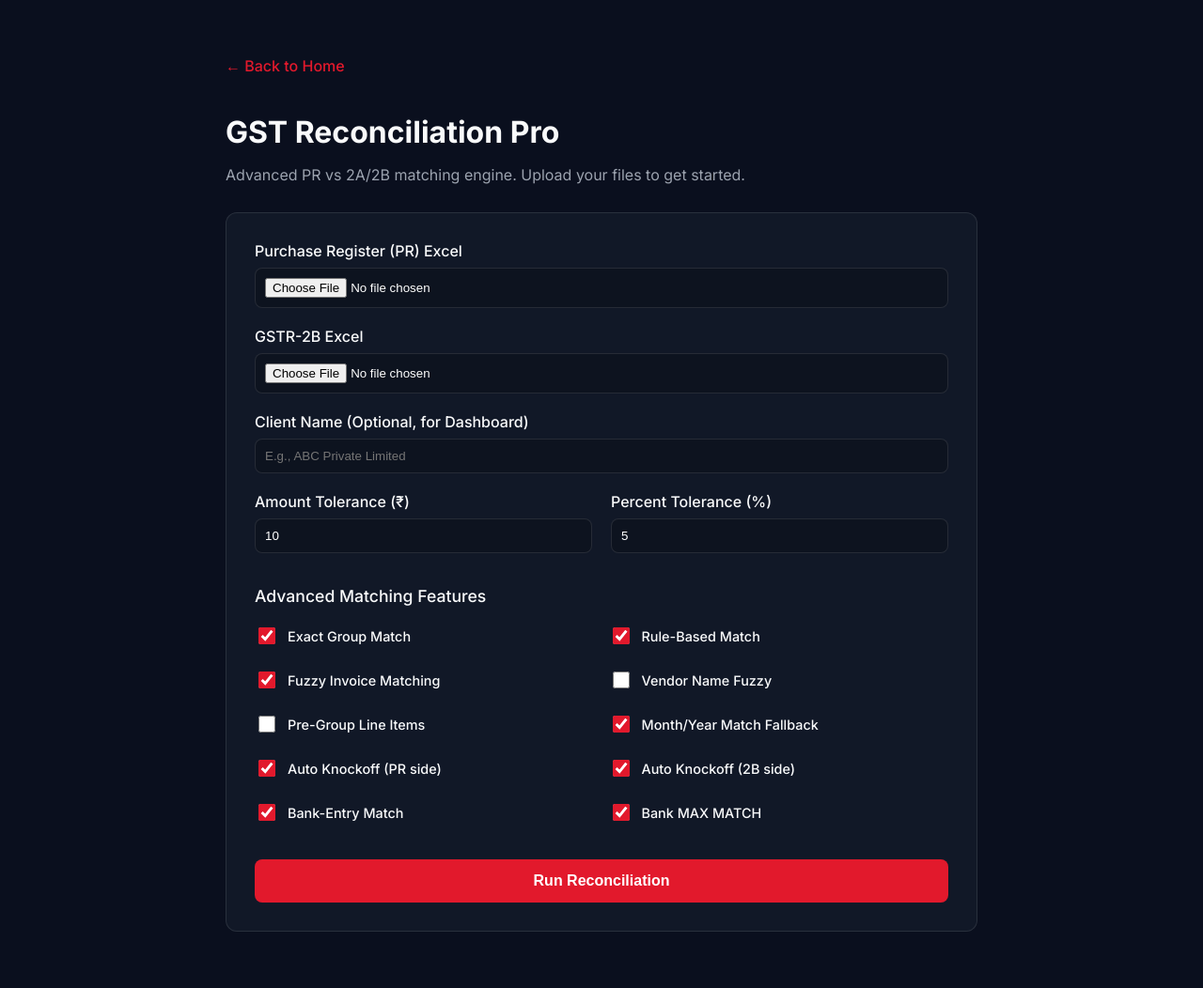
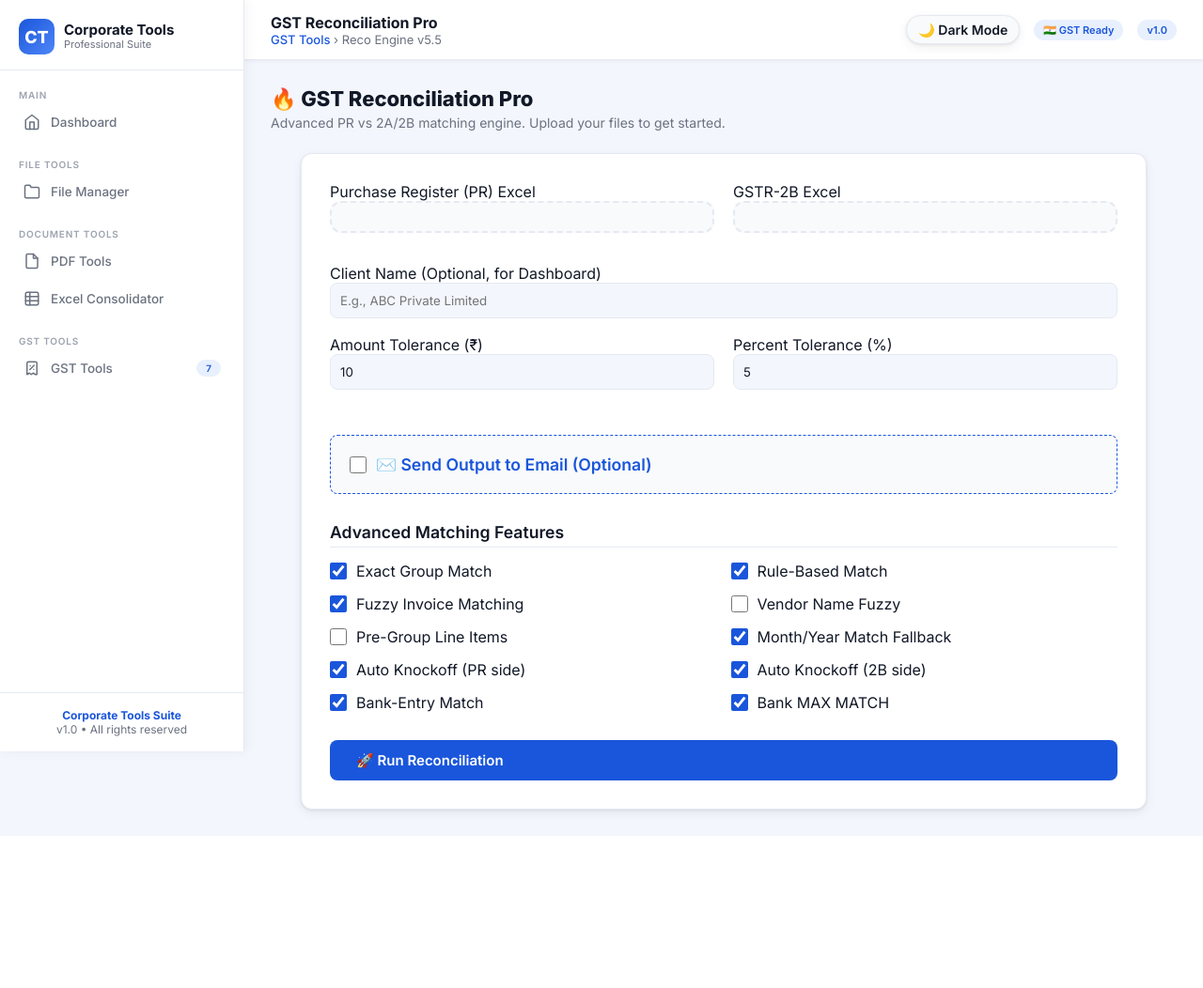
Before and after one commit to GOURAVpruthi/mybbt-tools, a Flask app: page /reco in a window 1280 px wide. Shown: the whole page at 94% size. After the commit the page ends 874 px from the top, so only its background shows below. Run offline with Flask 3, Linux system fonts and the light colour scheme; some libraries are stand-ins or nearby versions.

Commit message:
Added background polling, light theme, and email options"

```diff
--- a/app.py
+++ b/app.py
@@ -11,8 +11,11 @@
 import base64
 import zipfile
 import shutil
+import threading
+import traceback
+import sys
 from datetime import datetime
-from flask import Flask, render_template, request, jsonify, send_file, redirect, url_for, flash, session
+from flask import Flask, render_template, request, jsonify, send_file, redirect, url_for, flash, session, send_from_directory, abort
 from werkzeug.utils import secure_filename
 from flask_cors import CORS
 
@@ -45,6 +48,20 @@
 # Ensure folders exist
 os.makedirs(UPLOAD_FOLDER, exist_ok=True)
 os.makedirs(OUTPUT_FOLDER, exist_ok=True)
+
+# Global dictionary to track background tasks
+TASKS = {}
+
+def process_reco(task_id, pr_path, b2_path, out_path, client_name, cfg, email_cfg):
+    try:
+        from tools.reco_engine import GSTRecoEngine
+        engine = GSTRecoEngine(cfg)
+        engine.run(pr_path, b2_path, out_path, client_name=client_name, email_cfg=email_cfg)
+        TASKS[task_id] = {"status": "done", "out_path": out_path}
+    except Exception as e:
+        import traceback
+        traceback.print_exc()
+        TASKS[task_id] = {"status": "error", "message": str(e)}
 
 # Initialize tool handlers
 file_mgr = FileManager(UPLOAD_FOLDER, OUTPUT_FOLDER)
@@ -140,7 +157,6 @@
     b2_file.save(b2_path)
 
     try:
-        from tools.reco_engine import GSTRecoEngine
         cfg = {
             "amount_tolerance": float(request.form.get("amount_tolerance", 10)),
             "pct_tolerance": float(request.form.get("pct_tolerance", 5)),
@@ -158,14 +174,42 @@
                 "2b_knockout": request.form.get("2b_knockout", "false") == "true"
             }
         }
-        engine = GSTRecoEngine(cfg)
-        engine.run(pr_path, b2_path, out_path, client_name=request.form.get("client_name", ""))
 
-        return send_file(out_path, as_attachment=True, download_name='GST_Reco_Output.xlsx')
+        email_cfg = None
+        if request.form.get("email_enabled", "false") == "true":
+            email_cfg = {
+                "to": request.form.get("email_to", ""),
+                "host": request.form.get("smtp_host", "smtp.gmail.com"),
+                "port": int(request.form.get("smtp_port", 587)),
+                "user": request.form.get("smtp_user", ""),
+                "pass": request.form.get("smtp_pass", "")
+            }
+
+        client_name = request.form.get("client_name", "")
+        task_id = str(uuid.uuid4())
+
+        TASKS[task_id] = {"status": "processing"}
+
+        thread = threading.Thread(target=process_reco, args=(task_id, pr_path, b2_path, out_path, client_name, cfg, email_cfg))
+        thread.start()
+
+        return jsonify({'success': True, 'task_id': task_id})
     except Exception as e:
-        import traceback
         traceback.print_exc()
         return jsonify({'success': False, 'error': str(e)}), 500
+
+@app.route('/api/reco/status/<task_id>', methods=['GET'])
+def api_reco_status(task_id):
+    if task_id not in TASKS:
+        return jsonify({"status": "error", "message": "Invalid Task ID"}), 404
+    return jsonify(TASKS[task_id])
+
+@app.route('/api/reco/download/<task_id>', methods=['GET'])
+def api_reco_download(task_id):
+    if task_id not in TASKS or TASKS[task_id]["status"] != "done":
+        abort(404)
+    out_path = TASKS[task_id]["out_path"]
+    return send_file(out_path, as_attachment=True, download_name='GST_Reco_Output.xlsx')
 
 
 @app.route('/api/files/upload', methods=['POST'])
--- a/templates/base.html
+++ b/templates/base.html
@@ -9,7 +9,7 @@
   <link rel="stylesheet" href="{{ url_for('static', filename='css/style.css') }}">
   {% block extra_css %}{% endblock %}
 </head>
-<body data-page="{% block page_id %}{% endblock %}">
+<body data-page="{% block page_id %}{% endblock %}" data-theme="light">
 
 <div id="app-wrapper">
 
@@ -99,7 +99,10 @@
           <div class="topbar-breadcrumb">{% block topbar_breadcrumb %}{% endblock %}</div>
         </div>
       </div>
-      <div class="topbar-right">
+      <div class="topbar-right" style="display:flex; align-items:center; gap: 15px;">
+        <button id="theme-toggle" class="btn" style="background: var(--surface-2); color: var(--text); padding: 6px 12px; border-radius: 20px; font-weight: 600; font-size: 14px; border: 1px solid var(--border); box-shadow: var(--shadow);">
+          🌙 Dark Mode
+        </button>
         <span class="topbar-badge">🇮🇳 GST Ready</span>
         <span class="topbar-badge">v1.0</span>
       </div>
@@ -117,6 +120,23 @@
 <div id="toast-container"></div>
 
 <script src="{{ url_for('static', filename='js/main.js') }}"></script>
+<script>
+  const themeToggle = document.getElementById('theme-toggle');
+  const body = document.body;
+
+  // Load saved theme
+  const savedTheme = localStorage.getItem('theme') || 'light';
+  body.setAttribute('data-theme', savedTheme);
+  themeToggle.innerText = savedTheme === 'dark' ? '☀️ Light Mode' : '🌙 Dark Mode';
+
+  themeToggle.addEventListener('click', () => {
+    const isDark = body.getAttribute('data-theme') === 'dark';
+    const newTheme = isDark ? 'light' : 'dark';
+    body.setAttribute('data-theme', newTheme);
+    localStorage.setItem('theme', newTheme);
+    themeToggle.innerText = newTheme === 'dark' ? '☀️ Light Mode' : '🌙 Dark Mode';
+  });
+</script>
 {% block extra_js %}{% endblock %}
 </body>
 </html>
--- a/templates/reco_tool.html
+++ b/templates/reco_tool.html
@@ -1,138 +1,185 @@
-<!DOCTYPE html>
-<html lang="en">
-<head>
-  <meta charset="UTF-8">
-  <title>GST Reco Pro - MyBBT</title>
-  <link href="https://fonts.googleapis.com/css2?family=Inter:wght@400;500;600;700&display=swap" rel="stylesheet">
-  <style>
-    :root {
-      --red: #e2192c; --dark: #0a0f1e; --card: #111827;
-      --text: #f9fafb; --text2: #9ca3af; --border: rgba(255,255,255,0.1);
-    }
-    body { font-family: 'Inter', sans-serif; background: var(--dark); color: var(--text); margin: 0; }
-    .container { max-width: 800px; margin: 40px auto; padding: 20px; }
-    h1 { margin-bottom: 10px; }
-    p { color: var(--text2); margin-bottom: 30px; }
-    .card { background: var(--card); border: 1px solid var(--border); padding: 30px; border-radius: 12px; }
-    .form-group { margin-bottom: 20px; }
-    label { display: block; font-weight: 500; margin-bottom: 8px; }
-    input[type="file"], input[type="text"], input[type="number"] {
-      width: 100%; padding: 10px; background: rgba(0,0,0,0.2); border: 1px solid var(--border);
-      color: white; border-radius: 8px; box-sizing: border-box;
-    }
-    .toggles { display: grid; grid-template-columns: 1fr 1fr; gap: 15px; margin-top: 20px; margin-bottom: 30px; }
-    .toggle-label { display: flex; align-items: center; gap: 10px; font-size: 0.9rem; cursor: pointer; }
-    input[type="checkbox"] { width: 18px; height: 18px; accent-color: var(--red); }
-    .btn { background: var(--red); color: white; border: none; padding: 14px 24px; font-size: 1rem; font-weight: 600; border-radius: 8px; cursor: pointer; width: 100%; transition: 0.2s; }
-    .btn:hover { background: #c01020; }
-    .back { color: var(--red); text-decoration: none; margin-bottom: 20px; display: inline-block; font-weight: 500; }
-    #status { margin-top: 20px; padding: 15px; border-radius: 8px; display: none; }
-    .status-info { background: rgba(59, 130, 246, 0.1); color: #60a5fa; border: 1px solid rgba(59, 130, 246, 0.2); }
-    .status-error { background: rgba(226, 25, 44, 0.1); color: #fca5a5; border: 1px solid rgba(226, 25, 44, 0.2); }
-  </style>
-</head>
-<body>
-  <div class="container">
-    <a href="/" class="back">← Back to Home</a>
-    <h1>GST Reconciliation Pro</h1>
+{% extends "base.html" %}
+{% block title %}GST Reco Pro — Corporate Tools Suite{% endblock %}
+{% block page_id %}reco-tool{% endblock %}
+{% block topbar_title %}GST Reconciliation Pro{% endblock %}
+{% block topbar_breadcrumb %}<span>GST Tools</span> › Reco Engine v5.5{% endblock %}
+
+{% block content %}
+<div class="page-header">
+  <h1>🔥 GST Reconciliation Pro</h1>
   <p>Advanced PR vs 2A/2B matching engine. Upload your files to get started.</p>
+</div>
 
-    <div class="card">
+<div class="card" style="max-width: 900px; margin: 0 auto; padding: 30px;">
   <form id="recoForm">
+    <div style="display: grid; grid-template-columns: 1fr 1fr; gap: 20px;">
       <div class="form-group">
         <label>Purchase Register (PR) Excel</label>
-          <input type="file" name="pr_file" accept=".xlsx,.xls,.csv" required>
+        <div class="upload-zone" style="padding: 15px;">
+          <input type="file" name="pr_file" accept=".xlsx,.xls,.csv" required style="width: 100%;">
+        </div>
       </div>
       <div class="form-group">
         <label>GSTR-2B Excel</label>
-          <input type="file" name="b2_file" accept=".xlsx,.xls,.csv" required>
+        <div class="upload-zone" style="padding: 15px;">
+          <input type="file" name="b2_file" accept=".xlsx,.xls,.csv" required style="width: 100%;">
         </div>
-        <div class="form-group">
-          <label>Client Name (Optional, for Dashboard)</label>
-          <input type="text" name="client_name" placeholder="E.g., ABC Private Limited">
+      </div>
     </div>
 
-        <div style="display:flex; gap: 20px;">
+    <div class="form-group" style="margin-top: 15px;">
+      <label>Client Name (Optional, for Dashboard)</label>
+      <input type="text" name="client_name" placeholder="E.g., ABC Private Limited" style="width:100%; padding: 10px; border: 1px solid var(--border); border-radius: 8px; background: var(--bg); color: var(--text);">
+    </div>
+
+    <div style="display:flex; gap: 20px; margin-top: 15px;">
         <div class="form-group" style="flex:1;">
           <label>Amount Tolerance (₹)</label>
-              <input type="number" name="amount_tolerance" value="10" step="0.01">
+          <input type="number" name="amount_tolerance" value="10" step="0.01" style="width:100%; padding: 10px; border: 1px solid var(--border); border-radius: 8px; background: var(--bg); color: var(--text);">
         </div>
         <div class="form-group" style="flex:1;">
           <label>Percent Tolerance (%)</label>
-              <input type="number" name="pct_tolerance" value="5" step="0.1">
+          <input type="number" name="pct_tolerance" value="5" step="0.1" style="width:100%; padding: 10px; border: 1px solid var(--border); border-radius: 8px; background: var(--bg); color: var(--text);">
         </div>
     </div>
 
-        <label style="margin-top: 15px; font-size: 1.1em;">Advanced Matching Features</label>
-        <div class="toggles">
-          <label class="toggle-label"><input type="checkbox" name="grouped_match" value="true" checked> Exact Group Match</label>
-          <label class="toggle-label"><input type="checkbox" name="rule_match" value="true" checked> Rule-Based Match</label>
-          <label class="toggle-label"><input type="checkbox" name="fuzzy_invoice" value="true" checked> Fuzzy Invoice Matching</label>
-          <label class="toggle-label"><input type="checkbox" name="vendor_fuzzy" value="true"> Vendor Name Fuzzy</label>
-          <label class="toggle-label"><input type="checkbox" name="pre_group" value="true"> Pre-Group Line Items</label>
-          <label class="toggle-label"><input type="checkbox" name="month_year_match" value="true" checked> Month/Year Match Fallback</label>
-          <label class="toggle-label"><input type="checkbox" name="pr_knockout" value="true" checked> Auto Knockoff (PR side)</label>
-          <label class="toggle-label"><input type="checkbox" name="2b_knockout" value="true" checked> Auto Knockoff (2B side)</label>
-          <label class="toggle-label"><input type="checkbox" name="bank_match" value="true" checked> Bank-Entry Match</label>
-          <label class="toggle-label"><input type="checkbox" name="bank_max_match" value="true" checked> Bank MAX MATCH</label>
+    <!-- EMAIL CONFIG -->
+    <div style="margin-top: 30px; padding: 20px; border: 1px dashed var(--primary); border-radius: 8px; background: var(--surface-2);">
+      <label style="font-size: 1.1em; font-weight: 600; color: var(--primary); display: flex; align-items: center; gap: 10px;">
+        <input type="checkbox" id="email_enabled" name="email_enabled" value="true" style="width: 18px; height: 18px; accent-color: var(--primary);">
+        ✉️ Send Output to Email (Optional)
+      </label>
+      <div id="email_config" style="display: none; margin-top: 15px;">
+        <div style="display: grid; grid-template-columns: 1fr 1fr; gap: 15px;">
+          <div class="form-group">
+            <label>Send To Email Address</label>
+            <input type="email" name="email_to" placeholder="client@example.com" style="width:100%; padding: 10px; border: 1px solid var(--border); border-radius: 8px; background: var(--bg); color: var(--text);">
           </div>
-
-        <button type="submit" class="btn" id="submitBtn">Run Reconciliation</button>
-      </form>
-      <div id="status"></div>
+          <div class="form-group">
+            <label>SMTP Host</label>
+            <input type="text" name="smtp_host" value="smtp.gmail.com" style="width:100%; padding: 10px; border: 1px solid var(--border); border-radius: 8px; background: var(--bg); color: var(--text);">
+          </div>
+          <div class="form-group">
+            <label>SMTP Username (Your Email)</label>
+            <input type="email" name="smtp_user" placeholder="you@gmail.com" style="width:100%; padding: 10px; border: 1px solid var(--border); border-radius: 8px; background: var(--bg); color: var(--text);">
+          </div>
+          <div class="form-group">
+            <label>SMTP Password (App Password)</label>
+            <input type="password" name="smtp_pass" placeholder="****" style="width:100%; padding: 10px; border: 1px solid var(--border); border-radius: 8px; background: var(--bg); color: var(--text);">
+          </div>
+          <div class="form-group">
+            <label>SMTP Port</label>
+            <input type="number" name="smtp_port" value="587" style="width:100%; padding: 10px; border: 1px solid var(--border); border-radius: 8px; background: var(--bg); color: var(--text);">
+          </div>
+        </div>
       </div>
     </div>
 
+    <!-- TOGGLES -->
+    <label style="margin-top: 30px; font-size: 1.1em; font-weight: 600; display: block; border-bottom: 1px solid var(--border); padding-bottom: 5px;">Advanced Matching Features</label>
+    <div style="display: grid; grid-template-columns: 1fr 1fr; gap: 15px; margin-top: 15px; margin-bottom: 30px;">
+      <label style="display: flex; align-items: center; gap: 10px; cursor: pointer;"><input type="checkbox" name="grouped_match" value="true" checked style="width: 18px; height: 18px; accent-color: var(--primary);"> Exact Group Match</label>
+      <label style="display: flex; align-items: center; gap: 10px; cursor: pointer;"><input type="checkbox" name="rule_match" value="true" checked style="width: 18px; height: 18px; accent-color: var(--primary);"> Rule-Based Match</label>
+      <label style="display: flex; align-items: center; gap: 10px; cursor: pointer;"><input type="checkbox" name="fuzzy_invoice" value="true" checked style="width: 18px; height: 18px; accent-color: var(--primary);"> Fuzzy Invoice Matching</label>
+      <label style="display: flex; align-items: center; gap: 10px; cursor: pointer;"><input type="checkbox" name="vendor_fuzzy" value="true" style="width: 18px; height: 18px; accent-color: var(--primary);"> Vendor Name Fuzzy</label>
+      <label style="display: flex; align-items: center; gap: 10px; cursor: pointer;"><input type="checkbox" name="pre_group" value="true" style="width: 18px; height: 18px; accent-color: var(--primary);"> Pre-Group Line Items</label>
+      <label style="display: flex; align-items: center; gap: 10px; cursor: pointer;"><input type="checkbox" name="month_year_match" value="true" checked style="width: 18px; height: 18px; accent-color: var(--primary);"> Month/Year Match Fallback</label>
+      <label style="display: flex; align-items: center; gap: 10px; cursor: pointer;"><input type="checkbox" name="pr_knockout" value="true" checked style="width: 18px; height: 18px; accent-color: var(--primary);"> Auto Knockoff (PR side)</label>
+      <label style="display: flex; align-items: center; gap: 10px; cursor: pointer;"><input type="checkbox" name="2b_knockout" value="true" checked style="width: 18px; height: 18px; accent-color: var(--primary);"> Auto Knockoff (2B side)</label>
+      <label style="display: flex; align-items: center; gap: 10px; cursor: pointer;"><input type="checkbox" name="bank_match" value="true" checked style="width: 18px; height: 18px; accent-color: var(--primary);"> Bank-Entry Match</label>
+      <label style="display: flex; align-items: center; gap: 10px; cursor: pointer;"><input type="checkbox" name="bank_max_match" value="true" checked style="width: 18px; height: 18px; accent-color: var(--primary);"> Bank MAX MATCH</label>
+    </div>
+
+    <button type="submit" class="btn btn-primary btn-lg" id="submitBtn" style="width: 100%;">🚀 Run Reconciliation</button>
+  </form>
+
+  <div id="status" style="margin-top: 20px; padding: 20px; border-radius: 8px; display: none; text-align: center;">
+    <div id="statusIcon" style="font-size: 2em; margin-bottom: 10px;">⏳</div>
+    <div id="statusText" style="font-weight: 600;">Uploading files and initiating process...</div>
+    <div id="statusSubtext" style="font-size: 0.9em; color: var(--text-light); margin-top: 5px;">This may take a few minutes for large files. Please do not refresh.</div>
+  </div>
+</div>
+{% endblock %}
+
+{% block extra_js %}
 <script>
+  // Toggle Email Config visibility
+  document.getElementById('email_enabled').addEventListener('change', function() {
+    document.getElementById('email_config').style.display = this.checked ? 'block' : 'none';
+  });
+
   document.getElementById('recoForm').addEventListener('submit', async (e) => {
     e.preventDefault();
     const btn = document.getElementById('submitBtn');
     const status = document.getElementById('status');
+    const statusIcon = document.getElementById('statusIcon');
+    const statusText = document.getElementById('statusText');
+    const statusSubtext = document.getElementById('statusSubtext');
 
-      btn.innerText = 'Processing... (This may take a minute)';
+    btn.innerText = 'Processing...';
     btn.disabled = true;
     status.style.display = 'block';
-      status.className = 'status-info';
-      status.innerText = 'Uploading files and running reconciliation algorithm...';
+    status.style.background = 'var(--surface-2)';
+    status.style.border = '1px solid var(--primary-light)';
+    statusIcon.innerText = '⏳';
+    statusText.innerText = 'Uploading files and generating Task ID...';
+    statusText.style.color = 'var(--text)';
 
     const formData = new FormData(e.target);
 
     try {
+      // 1. Submit form and get Task ID
       const response = await fetch('/api/reco/run', {
         method: 'POST',
         body: formData
       });
 
-        if (response.ok) {
-          const blob = await response.blob();
-          const url = window.URL.createObjectURL(blob);
-          const a = document.createElement('a');
-          a.href = url;
-          const contentDisp = response.headers.get('Content-Disposition');
-          let filename = 'GST_Reconciliation.xlsx';
-          if (contentDisp && contentDisp.includes('filename=')) {
-              filename = contentDisp.split('filename=')[1].replace(/"/g, '');
+      const res = await response.json();
+      if (!res.success) {
+        throw new Error(res.error || 'Server error during submission');
       }
-          a.download = filename;
-          document.body.appendChild(a);
-          a.click();
-          a.remove();
-          window.URL.revokeObjectURL(url);
 
-          status.className = 'status-info';
-          status.innerText = 'Reconciliation complete! File downloaded successfully.';
-        } else {
-          const res = await response.json();
-          throw new Error(res.error || 'Server error');
+      const taskId = res.task_id;
+      statusText.innerText = 'Processing your Excel files...';
+
+      // 2. Poll for status
+      const pollInterval = setInterval(async () => {
+        try {
+          const statRes = await fetch(`/api/reco/status/${taskId}`);
+          const statData = await statRes.json();
+
+          if (statData.status === 'processing') {
+            statusText.innerText = 'Processing your Excel files... (Please wait)';
+          } else if (statData.status === 'done') {
+            clearInterval(pollInterval);
+            statusIcon.innerText = '✅';
+            statusText.innerText = 'Reconciliation complete! Downloading file...';
+            statusText.style.color = 'var(--secondary)';
+            statusSubtext.innerText = '';
+
+            // Download the file
+            window.location.href = `/api/reco/download/${taskId}`;
+
+            btn.innerText = '🚀 Run Another Reconciliation';
+            btn.disabled = false;
+          } else if (statData.status === 'error') {
+            clearInterval(pollInterval);
+            throw new Error(statData.message);
           }
         } catch (err) {
-        status.className = 'status-error';
-        status.innerText = 'Error: ' + err.message;
-      } finally {
-        btn.innerText = 'Run Reconciliation';
+          clearInterval(pollInterval);
+          throw err; // Propagate to outer catch
+        }
+      }, 3000); // Check every 3 seconds
+
+    } catch (err) {
+      statusIcon.innerText = '❌';
+      statusText.innerText = 'Error: ' + err.message;
+      statusText.style.color = 'var(--danger)';
+      statusSubtext.innerText = 'Please try again or check your files.';
+      btn.innerText = '🚀 Run Reconciliation';
       btn.disabled = false;
     }
   });
 </script>
-</body>
-</html>
+{% endblock %}
```
Also changed, not shown: static/css/style.css (+33 -0 lines). Lines whose indentation alone changed are shown as unchanged.
